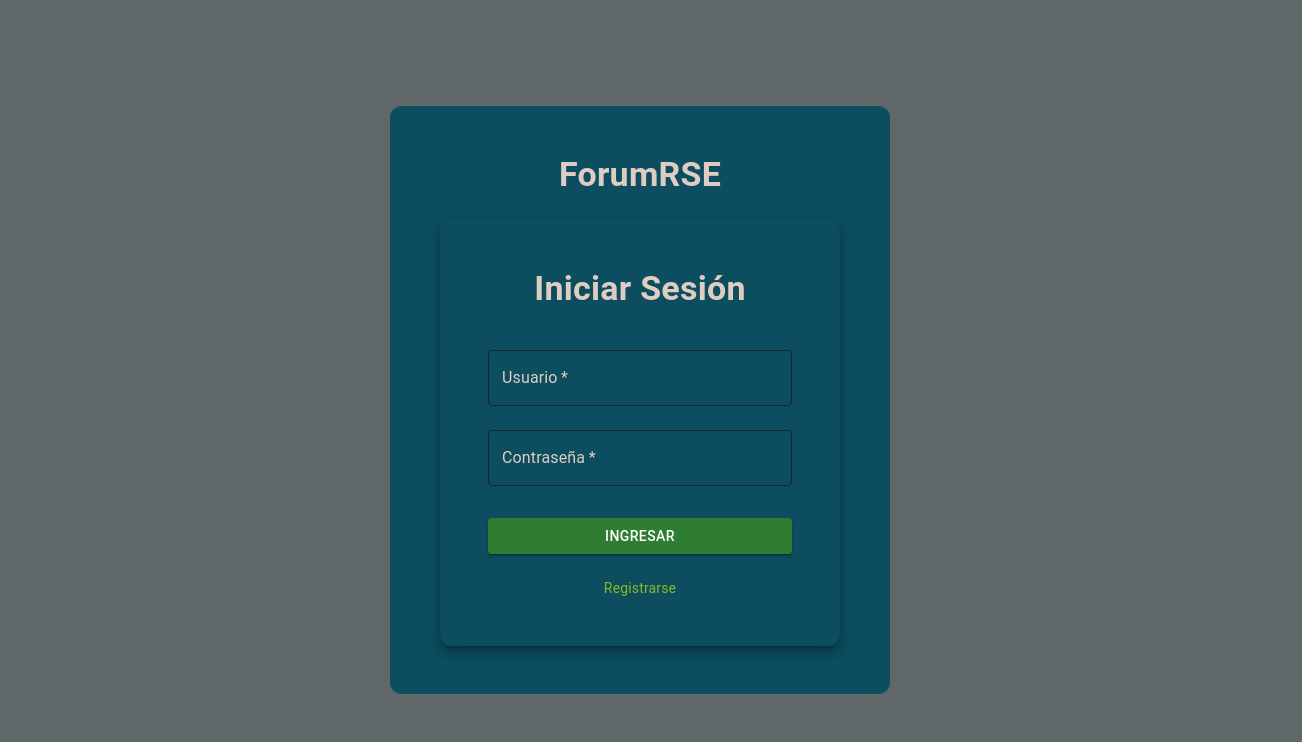
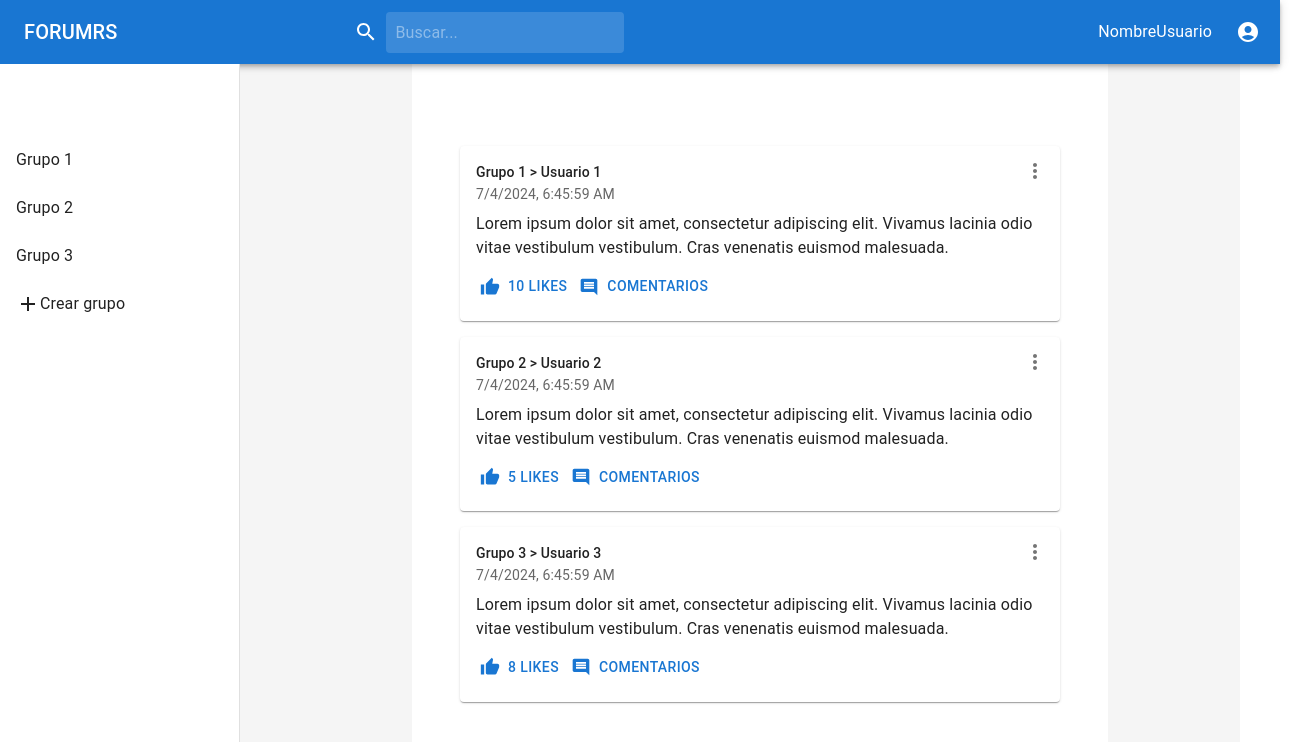
Before and after one commit to Zartharions/ForumRedSocial, a React (Vite) app: page / in a window 1280 px wide. Shown: the top 742 px of the page, 1302 px wide, since content can reach past the window. Built offline with nearby package versions, Linux system fonts and the light colour scheme.

Commit message:
primer push bueno

```diff
--- a/src/controlador/App.jsx
+++ b/src/controlador/App.jsx
@@ -6,7 +6,7 @@ import { Register } from '../vista/Registro';
 import { EditUserScreen } from '../vista/Editar';
 import { CssBaseline, Container } from '@mui/material';
 import { ReportedPostsScreen } from '../vista/Reportes';
-import { GroupViewScreen } from '../vista/Grupos';
+import { GroupViewScreen } from '../vista/Grupo';
 
 
 const App = () => {
@@ -21,8 +21,8 @@ const App = () => {
       <CssBaseline />
       <Container maxWidth="lg" sx={{ display: 'flex', flexDirection: 'column', alignItems: 'center', justifyContent: 'center', minHeight: '100vh', backgroundColor: '#f5f5f5' }}>
         <Routes>
-          <Route path="/" element={<Auth onLoginSuccess={handleLoginSuccess} />} />
-          <Route path="/dashboard" element={<MainScreen userData={userData} />} />
+          <Route path="/login" element={<Auth onLoginSuccess={handleLoginSuccess} />} />
+          <Route path="/" element={<MainScreen userData={userData} />} />
           <Route path="/register" element={<Register />} />
           <Route path="/perfil" element={<EditUserScreen />} />
           <Route path="/reportes" element={<ReportedPostsScreen />} />
--- a/src/vista/Autenticacion.jsx
+++ b/src/vista/Autenticacion.jsx
@@ -21,7 +21,7 @@ export const Auth = ({ onLoginSuccess }) => {
             const response = await axios.post('http://127.0.0.1:9002/segu/login', body);
             if (response.data.result) {
                 onLoginSuccess(response.data.data);
-                navigate('/dashboard');
+                navigate('/');
             } else {
                 setError('Error en la autenticación, intente de nuevo.');
             }
```
Also changed, not shown: src/vista/Grupo.jsx (renamed from src/vista/Grupos.jsx).
